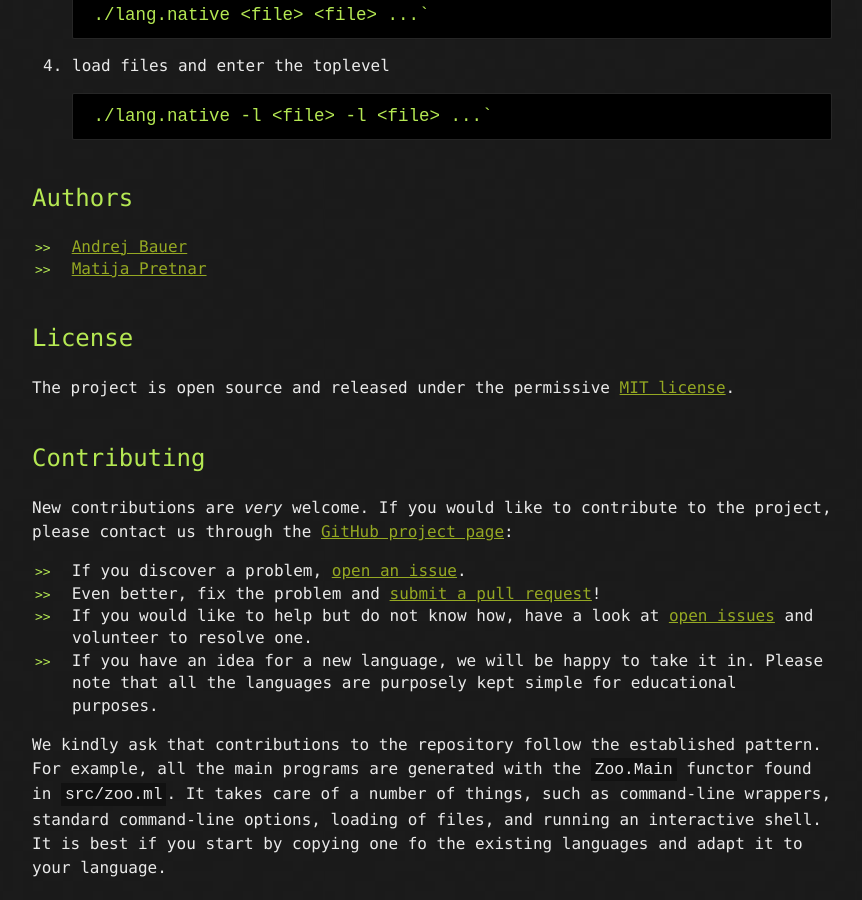
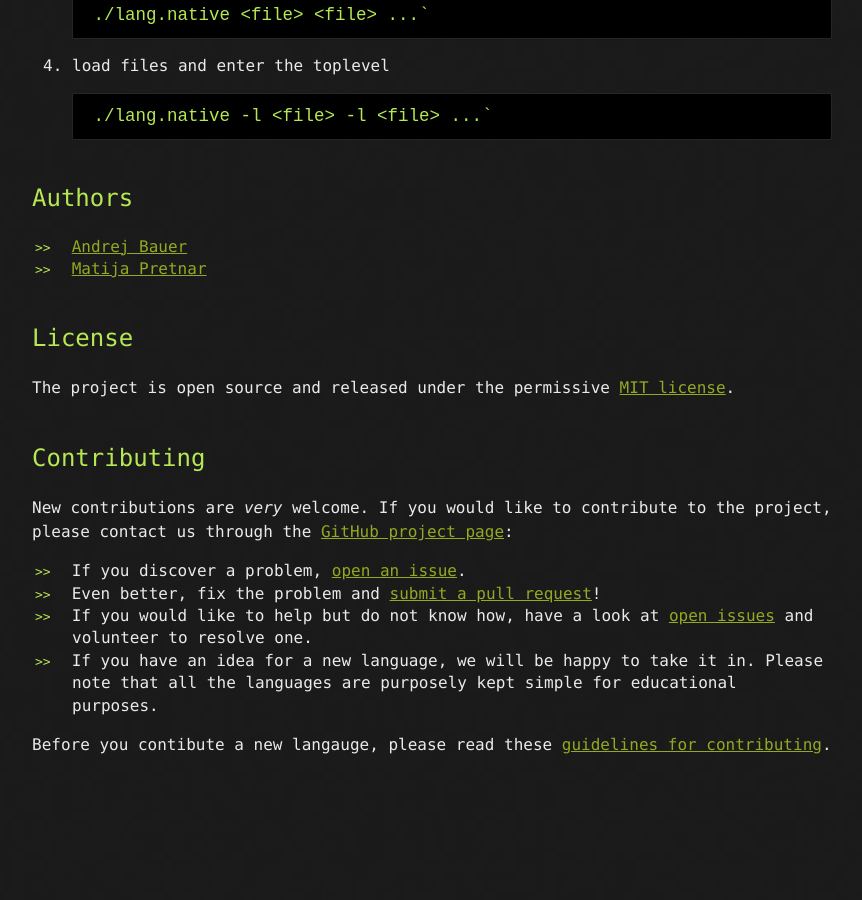
Before and after one commit to andrejbauer/plzoo, a Jekyll site: the page built from index.markdown, in a window 1280 px wide and 900 px high, scrolled down 2150 px. Shown: the whole window, without its empty margins (208-1070 px from the left). Built offline with Jekyll 4.4.1, drawn with Linux system fonts in a browser that asks for light colours; after the commit the page ends 2927 px from its top, so only the background shows below that.

Commit message:
Write contribution guidelines.

```diff
--- a/index.markdown
+++ b/index.markdown
@@ -81,8 +81,5 @@ please contact us through the [GitHub project page](https://github.com/andrejbau
 * If you have an idea for a new language, we will be happy to take it in. Please note that all
   the languages are purposely kept simple for educational purposes.
 
-We kindly ask that contributions to the repository follow the established pattern. For
-example, all the main programs are generated with the `Zoo.Main` functor found in
-`src/zoo.ml`. It takes care of a number of things, such as command-line wrappers, standard
-command-line options, loading of files, and running an interactive shell. It is best if
-you start by copying one fo the existing languages and adapt it to your language.
+Before you contibute a new langauge, please read these
+[guidelines for contributing](contributions.html).
```
Also changed, not shown: contributions.markdown (added, +30 -0 lines).
